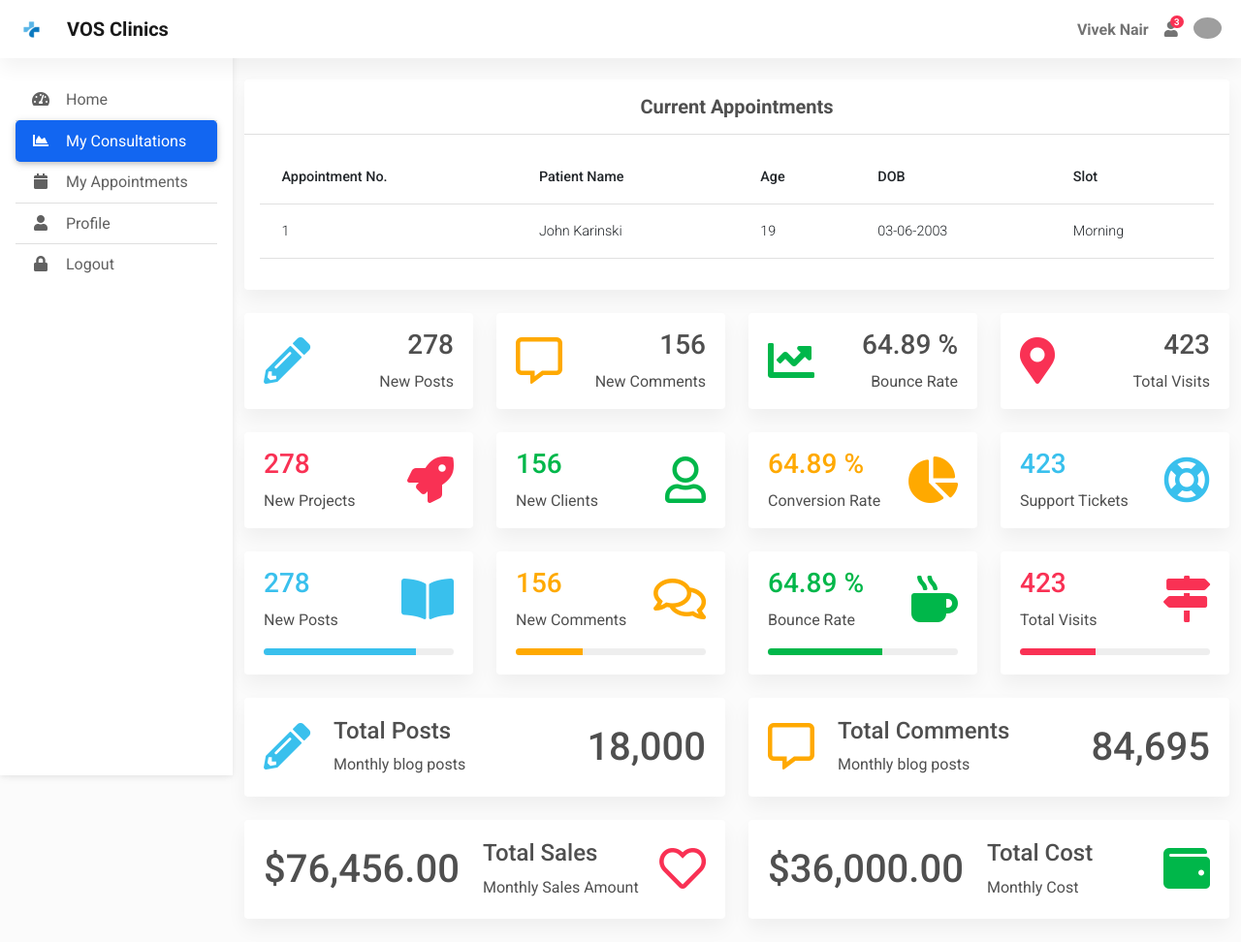
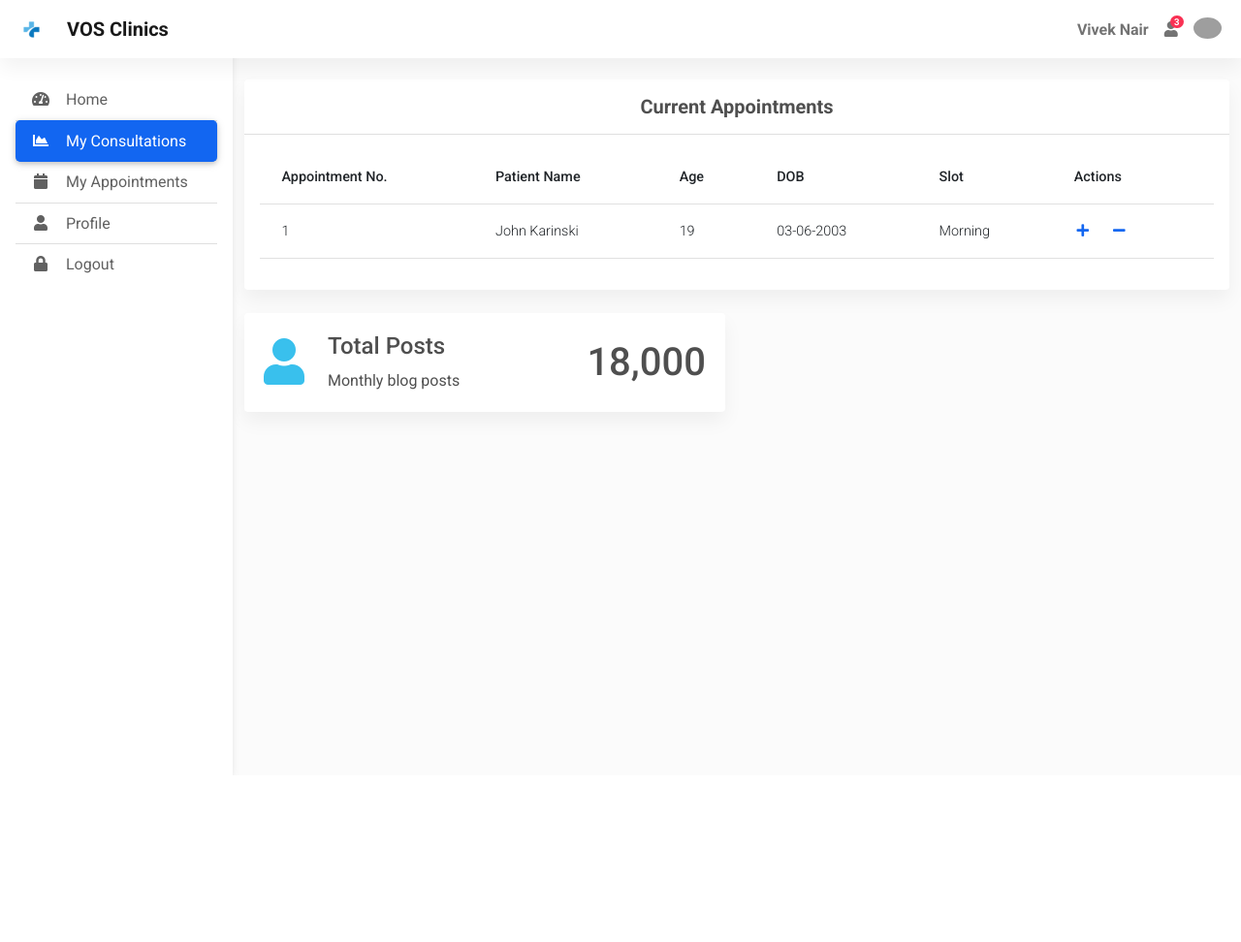
Before and after one commit to Vivek0306/app-dev, a Flask app: page /home in a window 1280 px wide. Shown: the whole page at 97% size. After the commit the page ends 797 px from the top, so only its background shows below. Run offline with Flask 2, Linux system fonts and the light colour scheme; a user stored in the database is signed in; data comes from the database, SQL or seed files in the repository; some libraries are stand-ins or nearby versions; grey boxes are pictures that could not be loaded.

Commit message:
table update

```diff
--- a/templates/home.html
+++ b/templates/home.html
@@ -26,17 +26,24 @@
                 <th scope="col">Age</th>
                 <th scope="col">DOB</th>
                 <th scope="col">Slot</th>
+                <th scope="col">Actions</th>
                 <!-- <th scope="col">Avg. Price</th> -->
               </tr>
             </thead>
             <tbody>
               {% for appointment in appointments %}
-                <tr>
+                <tr id="{{ loop.index }}">
                   <td>{{ loop.index }}</td>
                   <td>{{ appointment.User.name }}</td>
                   <td>{{ appointment.User.dob|calculate_age }}</td>
                   <td>{{ appointment.User.dob.strftime('%d-%m-%Y') }}</td>
                   <td>{{ appointment.Appointment.slot.capitalize() }}</td>
+                  <td>
+                    <a href="#"><i class="fas fa-plus fa-fw me-3"></i></a>
+                    <span>
+                      <a href="#"><i class="fas fa-minus fa-fw me-3"></i></a>
+                    </span>
+                  </td>
                 </tr>
               {% endfor %}
             </tbody>
@@ -73,7 +80,7 @@
   <!--Section: Sales Performance KPIs-->
 
   <!--Section: Minimal statistics cards-->
-  <section>
+  <!-- <section>
     <div class="row">
       <div class="col-xl-3 col-sm-6 col-12 mb-4">
         <div class="card">
@@ -284,7 +291,7 @@
         </div>
       </div>
     </div>
-  </section>
+  </section> -->
   <!--Section: Minimal statistics cards-->
 
   <!--Section: Statistics with subtitles-->
@@ -296,9 +303,9 @@
             <div class="d-flex justify-content-between p-md-1">
               <div class="d-flex flex-row">
                 <div class="align-self-center">
-                  <i class="fas fa-pencil-alt text-info fa-3x me-4"></i>
+                  <i class="fas fa-user text-info fa-3x me-4"></i>
                 </div>
-                <div>
+                <div id="appointment-details">
                   <h4>Total Posts</h4>
                   <p class="mb-0">Monthly blog posts</p>
                 </div>
@@ -310,7 +317,7 @@
           </div>
         </div>
       </div>
-      <div class="col-xl-6 col-md-12 mb-4">
+      <!-- <div class="col-xl-6 col-md-12 mb-4">
         <div class="card">
           <div class="card-body">
             <div class="d-flex justify-content-between p-md-1">
@@ -370,7 +377,7 @@
               </div>
             </div>
           </div>
-        </div>
+        </div> -->
       </div>
     </div>
   </section>
@@ -378,5 +385,4 @@
 </div>
 
 
-
 {% endblock %}
```
